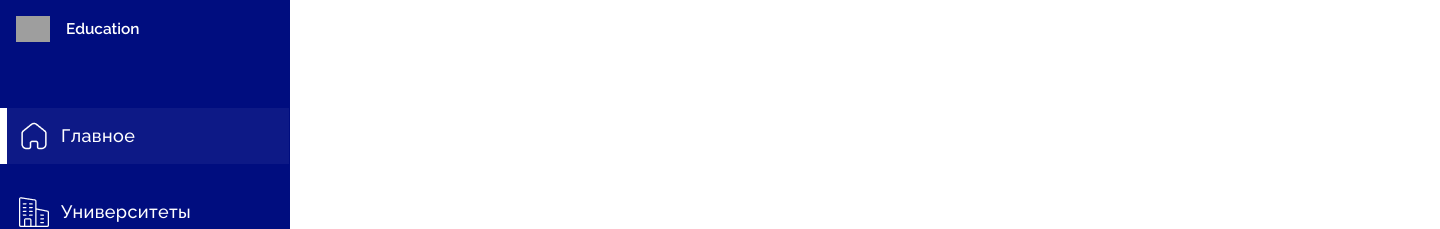
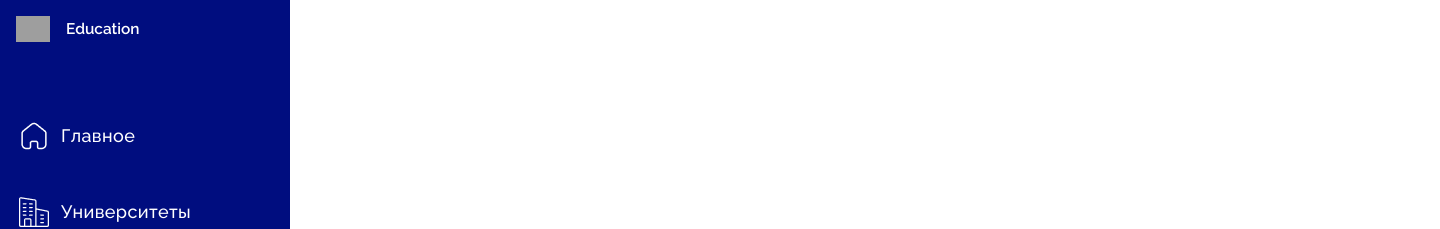
Before and after one commit to Metasensei/EduWeb, a React (Vite) app: page /admin in a window 1280 px wide. Shown: the top 229 px of the page, 1440 px wide, since content can reach past the window. Built offline with nearby package versions, Linux system fonts and the light colour scheme; grey boxes are pictures that could not be loaded.

Commit message:
sidebarni tugatdim admin pageda

```diff
--- a/src/App.jsx
+++ b/src/App.jsx
@@ -10,6 +10,7 @@ import AbInvoice from './pages/Universty/AbInvoice'
 import AbData from './pages/Universty/AbData'
 import AdminUniver from './pages/Admin/AdminUniver'
 import AdmminStudent from '../src/pages/Admin/AdminStudemt'
+import AdminHome from '../src/pages/Admin/AdminHome'
 
 function App() {
   return (
@@ -17,6 +18,7 @@ function App() {
       <Routes>
         <Route index element={<Home />} />
         <Route path='/admin' element={<Admin />} >
+          <Route path='adminhome' element={<AdminHome />} />
           <Route path='adminuniver' element={<AdminUniver />} />
           <Route path='adminstudent' element={<AdmminStudent />} />
         </Route>
--- a/src/pages/Admin/Admin.css
+++ b/src/pages/Admin/Admin.css
@@ -5,7 +5,7 @@
 }
 
 .sidebar {
-    position: fixed;
+   overflow: hidden;
 
     width: 290px;
     height: 100%;
@@ -17,10 +17,11 @@
 }
 
 .ad_page {
-    display: block;
+    display: flex;
     flex-direction: row;
     width: 1440px;
-    height: 100vh;
+    height: 1000px;
+    overflow: auto;
 }
 
 .ad_page .sidebar .links .active {
@@ -31,6 +32,13 @@
 .sidebar a img {
     margin: 12px;
 }
+html, body {
+    margin: 0;
+    padding: 0;
+    overflow: hidden;
+    height: 100%;
+}
+
 
 .ad_side_link {
     text-align: left;
--- a/src/pages/Admin/Admin.jsx
+++ b/src/pages/Admin/Admin.jsx
@@ -1,5 +1,4 @@
 import { useState } from 'react'
-
 import { Link, Outlet } from 'react-router-dom'
 import AdminUniver from './AdminUniver'
 import logo from '../Admin/images/logo.png'
@@ -25,9 +24,9 @@ const Admin = () => {
           <p><img src={logo} alt="" />Education</p>
           <div className="links">
             <Link
-              className={`ad_side_link ${activeLink === '/admin' ? 'active' : ''}`}
-              onClick={() => LinkOnClick('/admin')}
-              to='/admin'
+              className={`ad_side_link ${activeLink === '/admin/adminhome' ? 'active' : ''}`}
+              onClick={() => LinkOnClick('/admin/adminhome')}
+              to='/admin/adminhome'
             >
               <img src={home} alt="" />Главное
             </Link>
--- /dev/null
+++ b/src/pages/Admin/AdminHome.css
@@ -0,0 +1,9 @@
+*{
+    margin: 0;
+    padding: 0;
+    box-sizing: border-box;
+}
+.admincards{
+    display: flex;
+
+}
--- /dev/null
+++ b/src/pages/Admin/AdminHome.jsx
@@ -0,0 +1,14 @@
+import React from 'react'
+import './AdminHome.css'
+
+const AdminHome = () => {
+  return (
+    <>
+       <div className="adminhome">
+
+       </div>
+    </>
+  )
+}
+
+export default AdminHome
--- a/src/pages/Admin/AdminStudemt.jsx
+++ b/src/pages/Admin/AdminStudemt.jsx
@@ -1,10 +1,10 @@
 import React from 'react'
-
+import '../Admin/AdminStudent.css'
 const AdminStudemt = () => {
   return (
-    <div>
-      <h1>`AdminStudemt` Component</h1>
-    </div>
+    <>
+      <h1>Admin Student</h1>
+    </>
   )
 }
 
```
Also changed, not shown: src/pages/Admin/AdminStudent.css (added).
